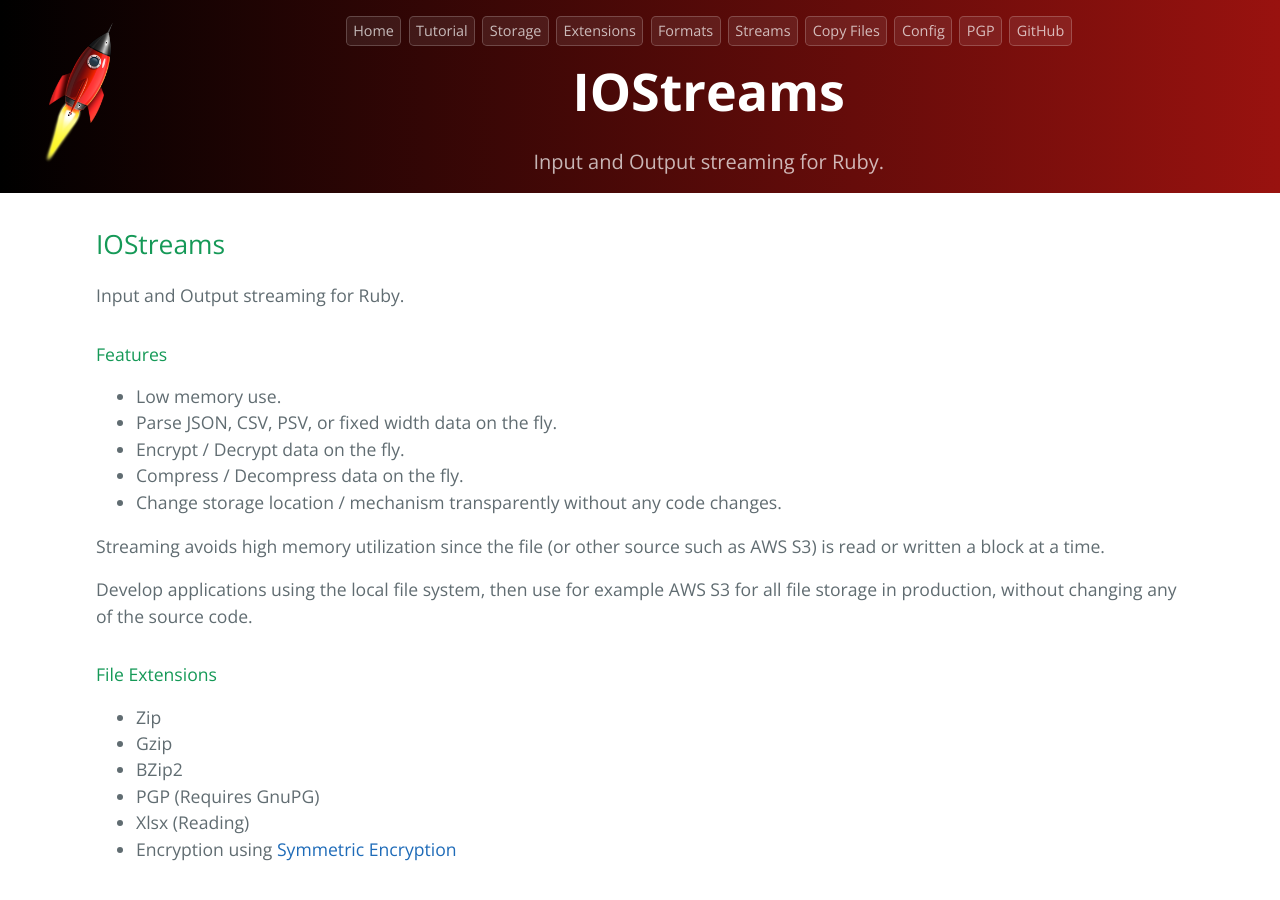
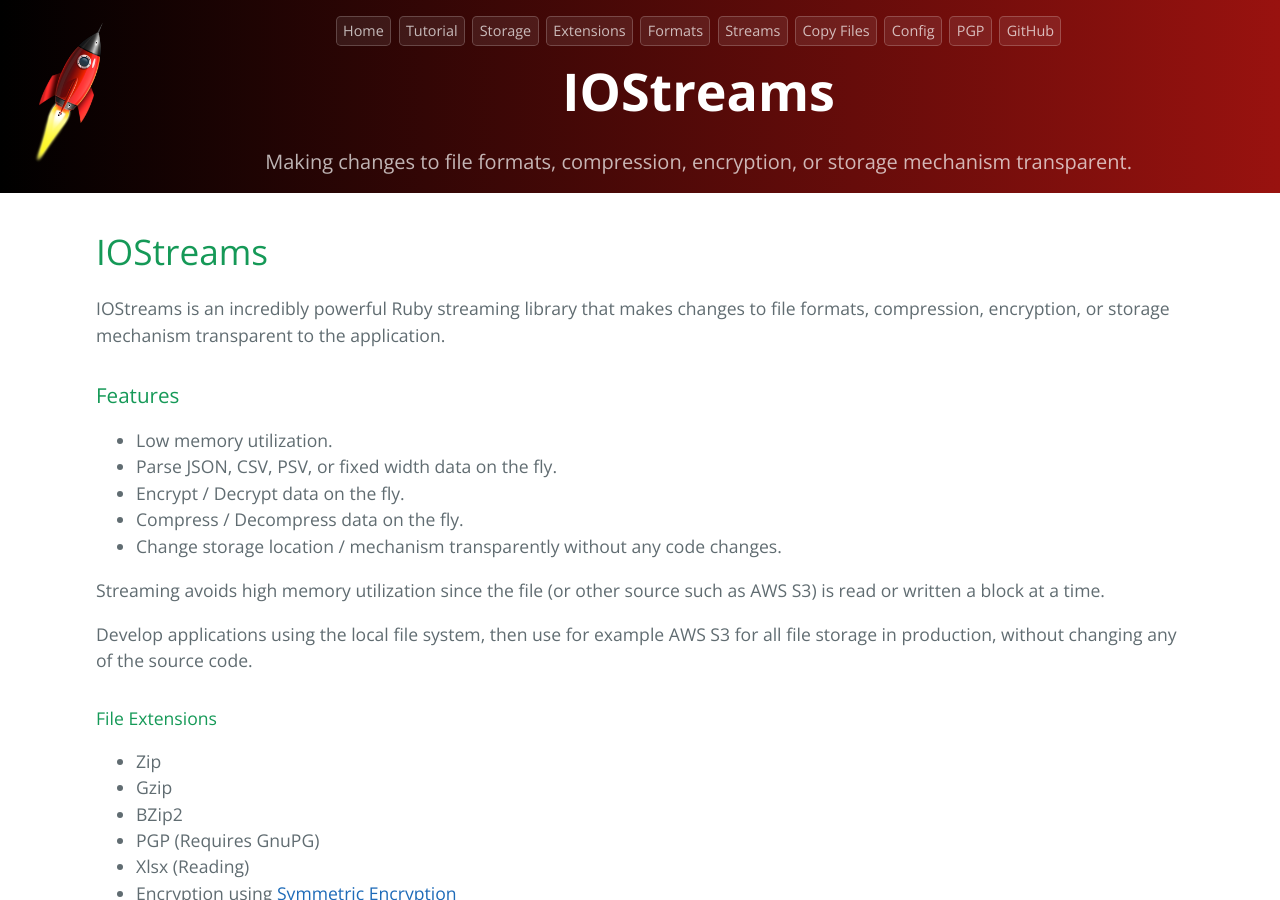
Before and after one commit to reidmorrison/iostreams, a Jekyll site: the page built from docs/index.md, in a window 1280 px wide and 900 px high. Built offline with Jekyll 4.4.1, drawn with Linux system fonts in a browser that asks for light colours; our own code applies the rules of GitHub Pages for plain Markdown files; some of the changed text lies outside the part shown.

Commit message:
Doc updates

```diff
--- a/docs/_layouts/default.html
+++ b/docs/_layouts/default.html
@@ -34,7 +34,7 @@
       <a href="pgp.html" class="btn">PGP</a>
       <a href="https://github.com/rocketjob/iostreams" class="btn">GitHub</a>
       <h1 class="project-name">IOStreams</h1>
-      <h2 class="project-tagline">Input and Output streaming for Ruby.</h2>
+      <h2 class="project-tagline">Making changes to file formats, compression, encryption, or storage mechanism transparent.</h2>
     </td>
     </tr>
   </table>
--- a/docs/index.md
+++ b/docs/index.md
@@ -2,13 +2,14 @@
 layout: default
 ---
 
-## IOStreams
+# IOStreams
 
-Input and Output streaming for Ruby.
+IOStreams is an incredibly powerful Ruby streaming library that makes changes to file formats, compression, encryption,
+or storage mechanism transparent to the application.
 
-#### Features
+### Features
 
-* Low memory use.
+* Low memory utilization.
 * Parse JSON, CSV, PSV, or fixed width data on the fly.
 * Encrypt / Decrypt data on the fly.
 * Compress / Decompress data on the fly.
@@ -186,3 +187,7 @@
   stream << {zip_code: 1234, address: "Over There somewhere", name: "Joe"}
 end
 ~~~
+
+## Getting Started
+
+Start with the [IOStreams tutorial](tutorial) for a great introduction to IOStreams.
```
Also changed, not shown: docs/storage.md (+9 -1 lines), docs/tutorial.md (+10 -1 lines), test/io_streams_test.rb (+1 -1 lines), README.md.
